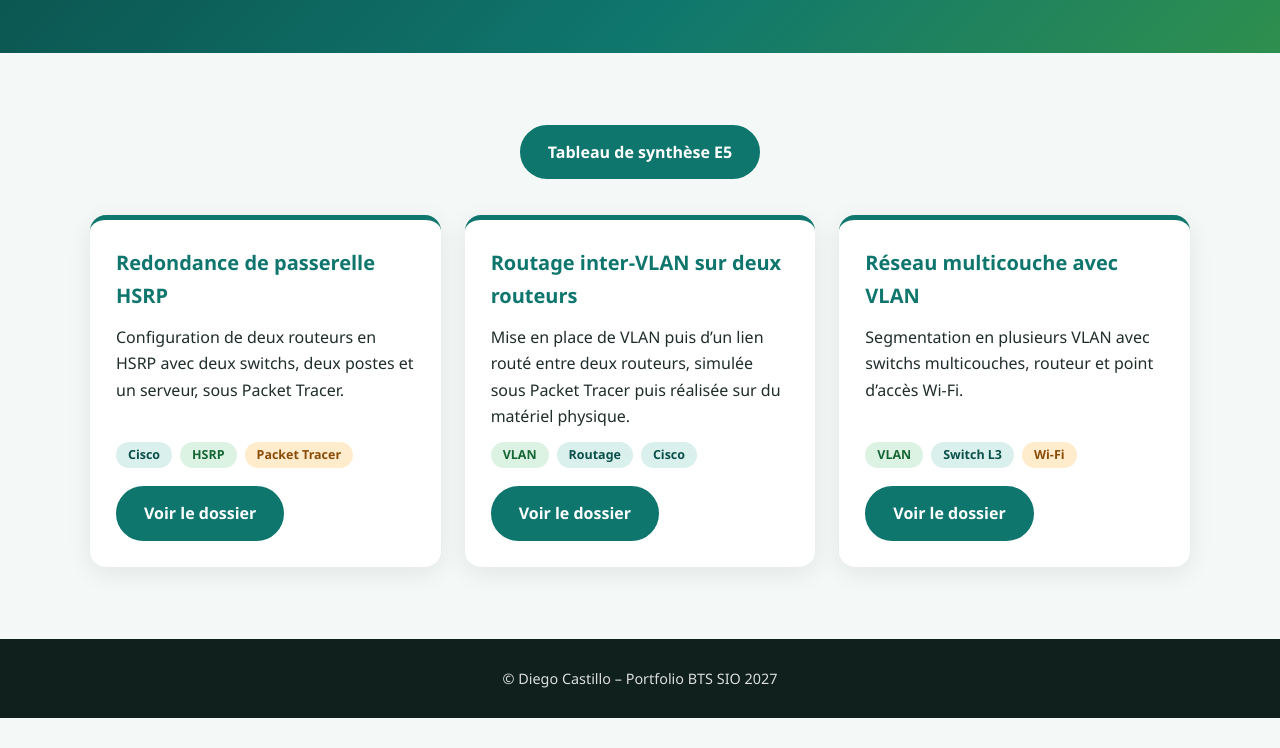
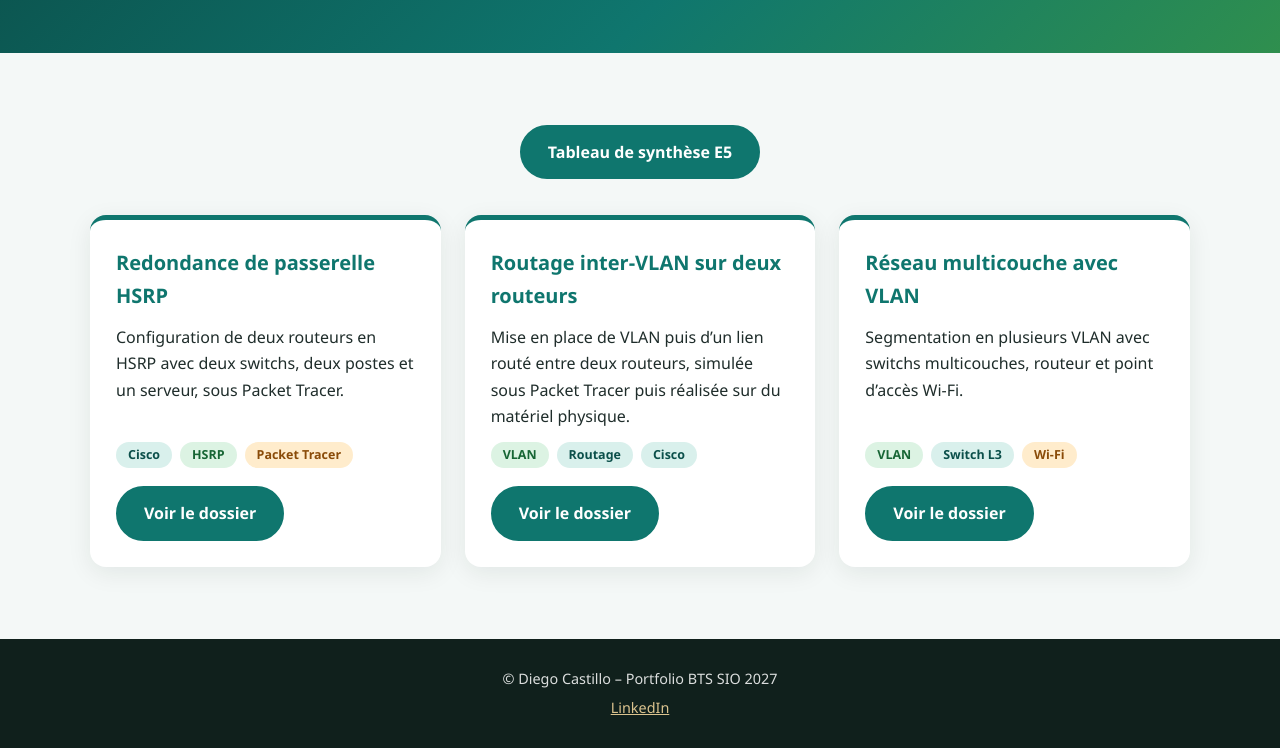
Before and after one commit to Raskker999/Portafolio-Diego-Castillo, a plain HTML site: page e5.html in a window 1280 px wide. Shown: the part 222-970 px from the top of the page. Before the commit the page ends 940 px from the top, so only its background shows below. Drawn offline with Linux system fonts and the light colour scheme.

Commit message:
Add files via upload

```diff
--- a/e5.html
+++ b/e5.html
@@ -48,7 +48,7 @@
   </div>
 </section>
 </main>
-<footer class="site-footer"><p>&copy; Diego Castillo – Portfolio BTS SIO 2027</p></footer>
+<footer class="site-footer"><p>&copy; Diego Castillo – Portfolio BTS SIO 2027</p><p><a href="https://www.linkedin.com/in/diego-alberto-castillo-dc1997/" target="_blank" rel="noopener">LinkedIn</a></p></footer>
 <a class="totop" href="#top" aria-label="Retour en haut">↑</a>
 <script src="script.js"></script>
 </body>
```
Also changed, not shown: e6.html (+1 -1 lines), veille.html (+1 -1 lines).
